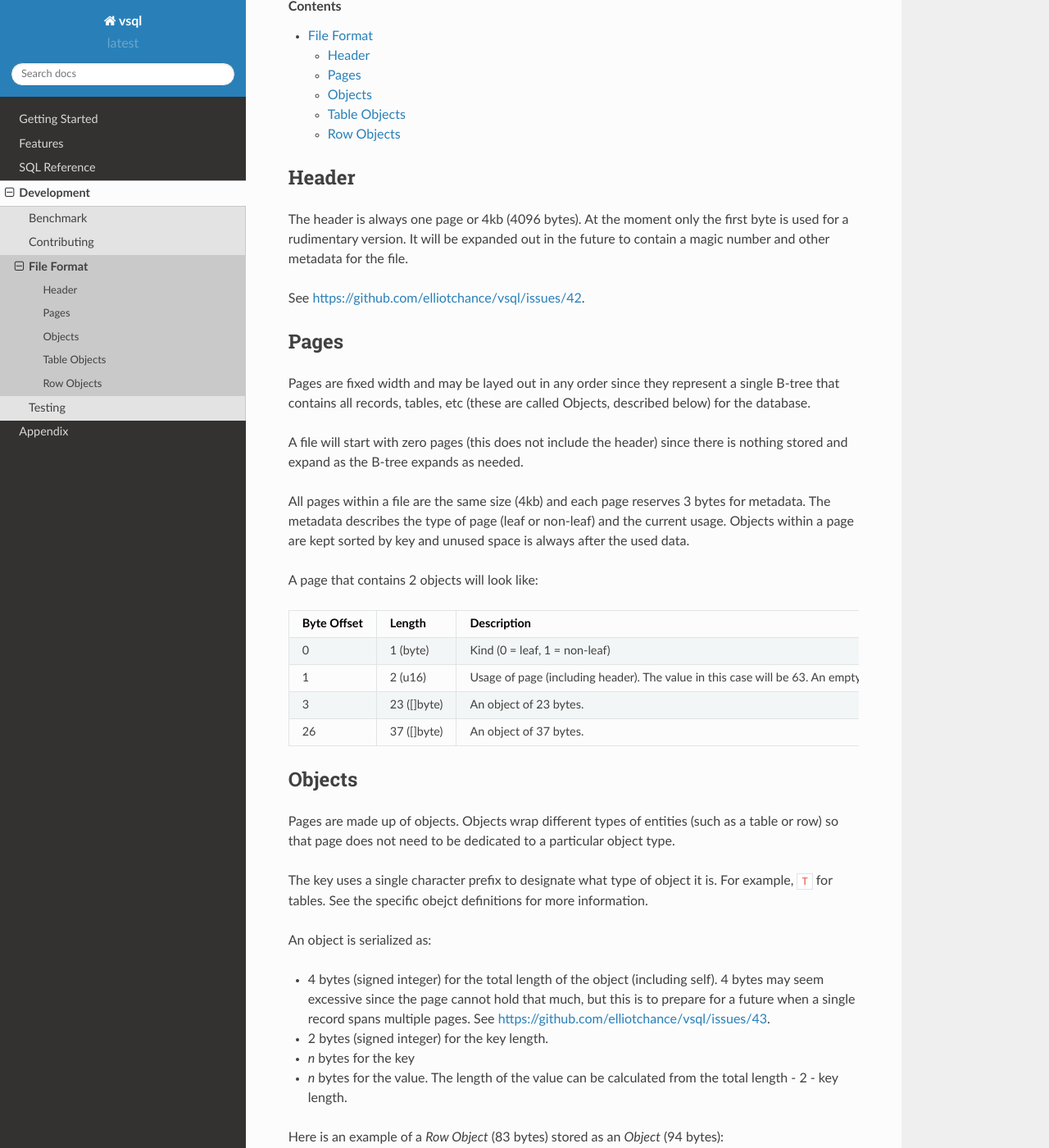
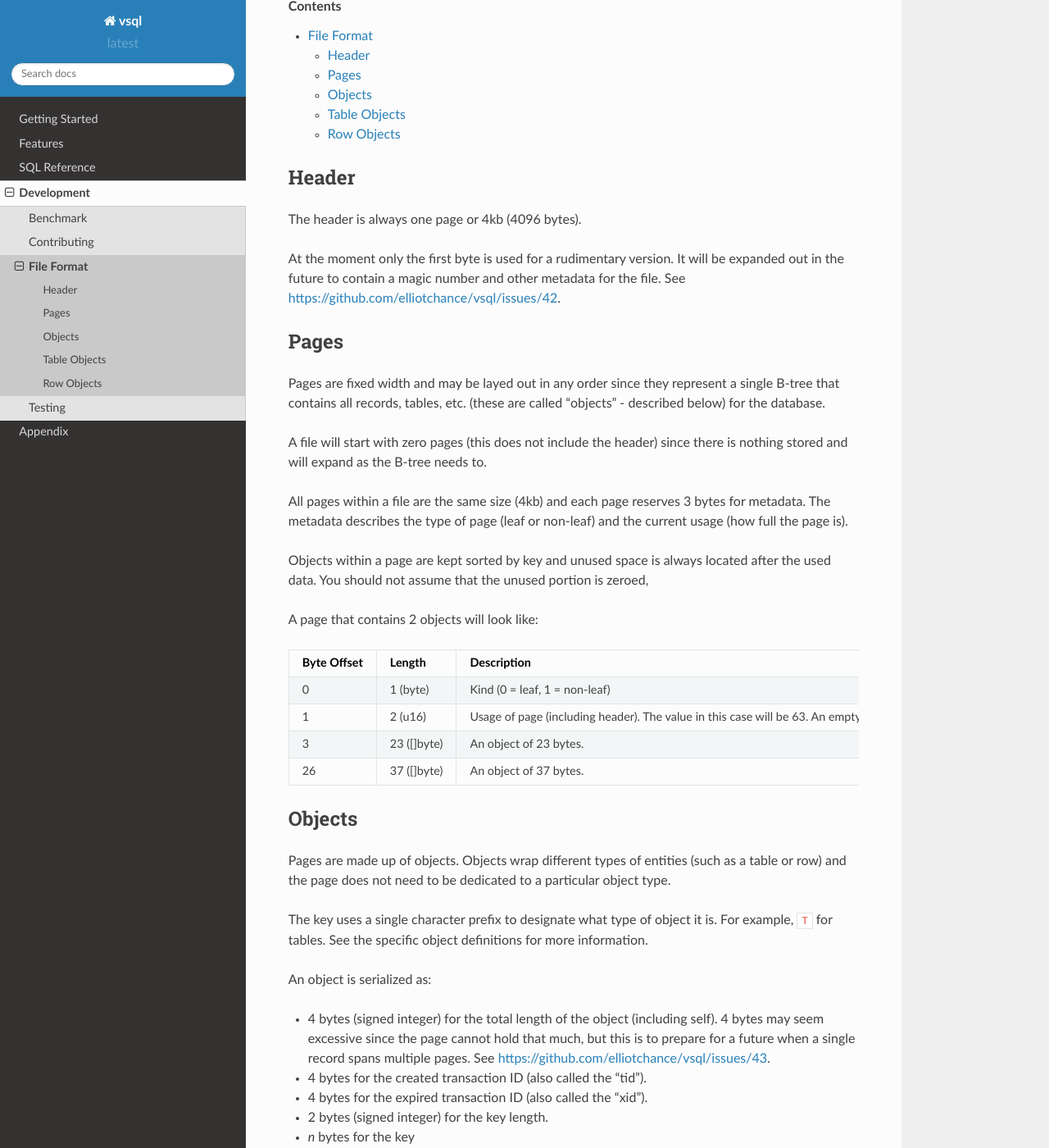
Before and after one commit to elliotchance/vsql, a Sphinx documentation site: the page built from docs/file-format.rst, in a window 1280 px wide and 1400 px high, scrolled down 285 px. Shown: the whole window at 82% size. Built offline with Sphinx 7.4.7 and the Read the Docs theme 2.0.0, drawn with Linux system fonts in a browser that asks for light colours; some of the changed text lies outside the part shown.

Commit message:
btree: Support transaction IDs (#68)
This refactors the B-tree and paging implementation from only supporting unique keys across the entire tree to now supporting the created/expired transaction IDs as well as allowing for multiple versions of a key.

This is a breaking change to the file format. I decided to do this as an intermediate step because the diff for transaction was getting really large and complex. Implementing the isolation logic now will be easier and I can feel more confident that the B-tree is well tested.

```diff
--- a/docs/file-format.rst
+++ b/docs/file-format.rst
@@ -13,26 +13,28 @@
 Header
 ------
 
-The header is always one page or 4kb (4096 bytes). At the moment only the first
-byte is used for a rudimentary version. It will be expanded out in the future to
-contain a magic number and other metadata for the file.
+The header is always one page or 4kb (4096 bytes).
 
-See https://github.com/elliotchance/vsql/issues/42.
+At the moment only the first byte is used for a rudimentary version. It will be
+expanded out in the future to contain a magic number and other metadata for the
+file. See https://github.com/elliotchance/vsql/issues/42.
 
 Pages
 -----
 
 Pages are fixed width and may be layed out in any order since they represent a
-single B-tree that contains all records, tables, etc (these are called Objects,
-described below) for the database.
+single B-tree that contains all records, tables, etc. (these are called
+"objects" - described below) for the database.
 
 A file will start with zero pages (this does not include the header) since there
-is nothing stored and expand as the B-tree expands as needed.
+is nothing stored and will expand as the B-tree needs to.
 
 All pages within a file are the same size (4kb) and each page reserves 3 bytes
 for metadata. The metadata describes the type of page (leaf or non-leaf) and the
-current usage. Objects within a page are kept sorted by key and unused space is
-always after the used data.
+current usage (how full the page is).
+
+Objects within a page are kept sorted by key and unused space is always located
+after the used data. You should not assume that the unused portion is zeroed,
 
 A page that contains 2 objects will look like:
 
@@ -49,7 +51,8 @@
 
   * - 1
     - 2 (u16)
-    - Usage of page (including header). The value in this case will be 63. An empty page will have used bytes of 3.
+    - Usage of page (including header). The value in this case will be 63. An
+      empty page will have used bytes of 3.
 
   * - 3
     - 23 ([]byte)
@@ -63,21 +66,27 @@
 -------
 
 Pages are made up of objects. Objects wrap different types of entities (such as
-a table or row) so that page does not need to be dedicated to a particular
+a table or row) and the page does not need to be dedicated to a particular
 object type.
 
 The key uses a single character prefix to designate what type of object it is.
-For example, ``T`` for tables. See the specific obejct definitions for more
+For example, ``T`` for tables. See the specific object definitions for more
 information.
 
 An object is serialized as:
 
-- 4 bytes (signed integer) for the total length of the object (including self). 4 bytes may seem excessive since the page cannot hold that much, but this is to prepare for a future when a single record spans multiple pages. See https://github.com/elliotchance/vsql/issues/43.
+- 4 bytes (signed integer) for the total length of the object (including self).
+  4 bytes may seem excessive since the page cannot hold that much, but this is
+  to prepare for a future when a single record spans multiple pages. See
+  https://github.com/elliotchance/vsql/issues/43.
+- 4 bytes for the created transaction ID (also called the "tid").
+- 4 bytes for the expired transaction ID (also called the "xid").
 - 2 bytes (signed integer) for the key length.
 - *n* bytes for the key
-- *n* bytes for the value. The length of the value can be calculated from the total length - 2 - key length.
+- *n* bytes for the value. The length of the value can be calculated from the
+  total length - 2 - key length.
 
-Here is an example of a *Row Object* (83 bytes) stored as an *Object* (94
+Here is an example of a *Row Object* (91 bytes) stored as an *Object* (102
 bytes):
 
 .. list-table::
@@ -85,22 +94,30 @@
 
   * - Byte Offset
     - Length
-    - Description
+    - Value/Description
 
   * - 0
     - 4 (signed 32-bit int)
-    - 94
+    - 102 (the total length of the object, including self)
 
   * - 4
-    - 2 (signed 32-bit int)
+    - 4 (signed 32-bit int)
+    - 123 (the transaction ID that created this row)
+
+  * - 8
+    - 4 (signed 32-bit int)
+    - 0 (the transaction ID that expired this row, 0 means not expired)
+
+  * - 12
+    - 2 (signed 16-bit int)
+    - 5 (key length)
+
+  * - 14
     - 5
+    - ``R12345`` (not the true representation, see *Row Objects*)
 
-  * - 6
-    - 5
-    - R12345 (not the true representation, see *Row Objects*)
-
-  * - 11
-    - 83
+  * - 19
+    - 91
     - The *Row Objects* data.
 
 Table Objects
@@ -114,7 +131,8 @@
 
 - 1 byte (signed integer) for the table name length.
 - *n* bytes for the table name.
-- 1 byte (signed integer) for the number of columns in the primary key (0 means there is no primary key defined).
+- 1 byte (signed integer) for the number of columns in the primary key (0 means
+  there is no primary key defined).
 - For each primary key column:
 
   * 1 byte (signed integer) for the column name length.
```
Also changed, not shown: other parts of docs/file-format.rst (+4 -2 lines), 9 other files.
